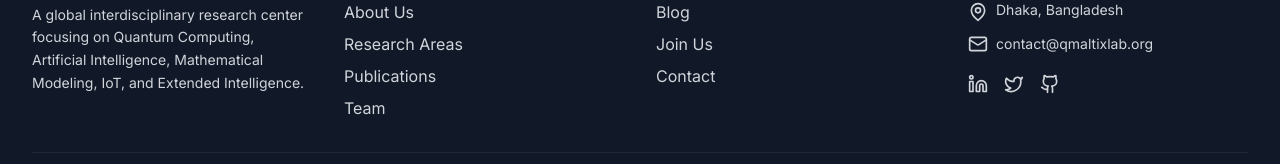
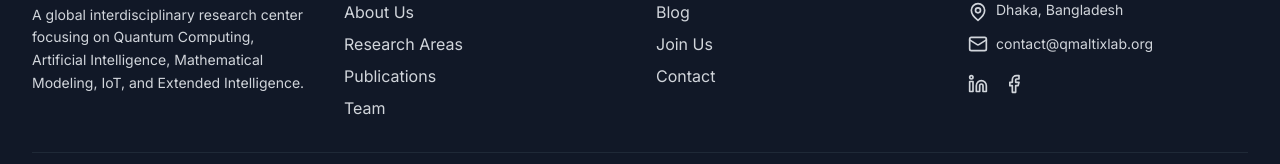
Before and after one commit to adnanshafi99/Qmaltix, a Next.js app: page /publications in a window 1280 px wide. Shown: the part 1432-1596 px from the top of the page. Built offline with nearby package versions, Linux system fonts and the light colour scheme.

Commit message:
second commit

```diff
--- a/app/publications/page.tsx
+++ b/app/publications/page.tsx
@@ -4,7 +4,7 @@ import { useState } from 'react'
 import { FileText, ExternalLink, Calendar, Users } from 'lucide-react'
 import { publications, Publication } from '@/data/publications'
 
-const types = ['all', 'journal', 'conference', 'workshop', 'preprint'] as const
+const types = ['all', 'journal', 'conference', 'preprint', 'ongoing', 'accepted'] as const
 
 export default function Publications() {
   const [selectedType, setSelectedType] = useState<string>('all')
@@ -24,10 +24,12 @@ export default function Publications() {
         return 'bg-blue-100 text-blue-800'
       case 'conference':
         return 'bg-green-100 text-green-800'
-      case 'workshop':
-        return 'bg-yellow-100 text-yellow-800'
       case 'preprint':
         return 'bg-gray-100 text-gray-800'
+      case 'ongoing':
+        return 'bg-purple-100 text-purple-800'
+      case 'accepted':
+        return 'bg-orange-100 text-orange-800'
       default:
         return 'bg-gray-100 text-gray-800'
     }
@@ -60,8 +62,9 @@ export default function Publications() {
               <option value="all">All Types</option>
               <option value="journal">Journal</option>
               <option value="conference">Conference</option>
-              <option value="workshop">Workshop</option>
               <option value="preprint">Preprint</option>
+              <option value="ongoing">Ongoing</option>
+              <option value="accepted">Accepted</option>
             </select>
             <select
               value={selectedYear}
--- a/components/Footer.tsx
+++ b/components/Footer.tsx
@@ -1,5 +1,5 @@
 import Link from 'next/link'
-import { Mail, MapPin, Linkedin, Twitter, Github } from 'lucide-react'
+import { Mail, MapPin, Linkedin, Facebook } from 'lucide-react'
 
 export default function Footer() {
   return (
@@ -79,14 +79,23 @@ export default function Footer() {
                 </a>
               </li>
               <li className="flex items-center space-x-4 pt-2">
-                <a href="#" className="hover:text-primary-400 transition-colors" aria-label="LinkedIn">
+                <a
+                  href="https://www.linkedin.com/company/qmaltix-lab/"
+                  target="_blank"
+                  rel="noopener noreferrer"
+                  className="hover:text-primary-400 transition-colors"
+                  aria-label="LinkedIn"
+                >
                   <Linkedin className="h-5 w-5" />
                 </a>
-                <a href="#" className="hover:text-primary-400 transition-colors" aria-label="Twitter">
-                  <Twitter className="h-5 w-5" />
-                </a>
-                <a href="#" className="hover:text-primary-400 transition-colors" aria-label="GitHub">
-                  <Github className="h-5 w-5" />
+                <a
+                  href="https://www.facebook.com/people/Qmaltix-Lab/61578988760620/"
+                  target="_blank"
+                  rel="noopener noreferrer"
+                  className="hover:text-primary-400 transition-colors"
+                  aria-label="Facebook"
+                >
+                  <Facebook className="h-5 w-5" />
                 </a>
               </li>
             </ul>
--- a/data/publications.ts
+++ b/data/publications.ts
@@ -4,7 +4,7 @@ export interface Publication {
   authors: string[]
   venue: string
   year: number
-  type: 'journal' | 'conference' | 'workshop' | 'preprint'
+  type: 'journal' | 'conference' | 'preprint' | 'ongoing' | 'accepted'
   link?: string
   abstract?: string
 }
```
